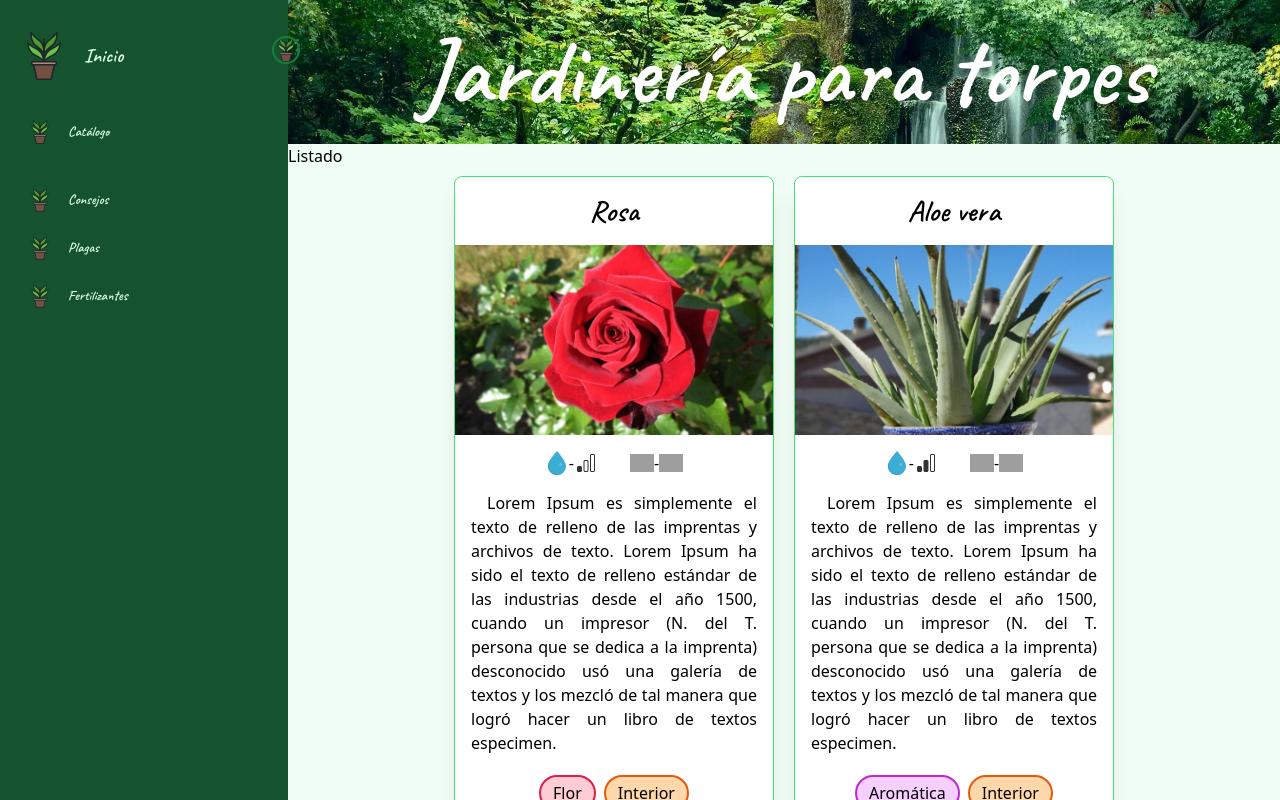
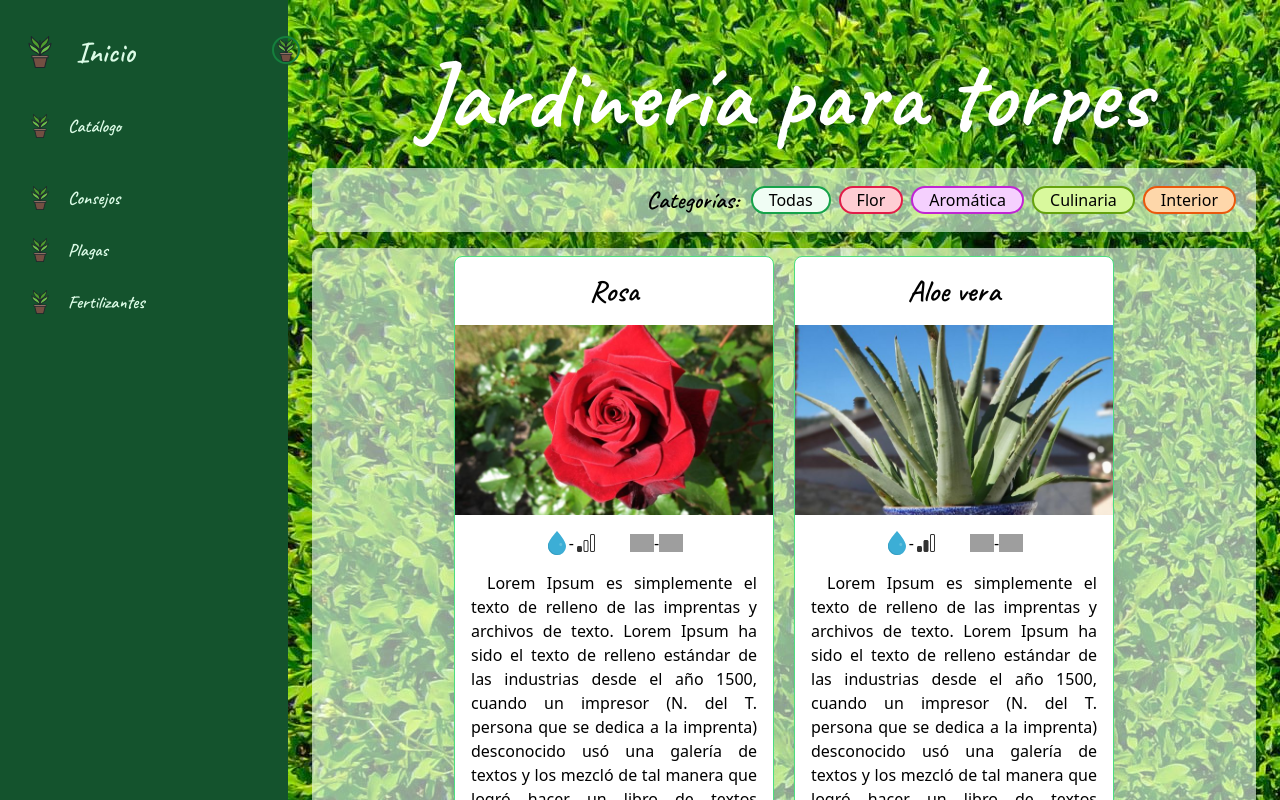
Before and after one commit to irenealcaine/jardineria-para-torpes, a React (Vite) app: page /list in a window 1280 px wide. Shown: the top 800 px of the page. Built offline with nearby package versions, Linux system fonts and the light colour scheme; grey boxes are pictures that could not be loaded.

Commit message:
change bg

```diff
--- /dev/null
+++ b/src/components/Card.jsx
@@ -0,0 +1,31 @@
+import React from 'react'
+import { PlantsData } from '../data/PlantsData'
+import water from '../assets/images/drop.svg'
+import light from '../assets/images/sun.svg'
+
+const Card = () => {
+  return (
+    <>
+      {
+        PlantsData.map((data, id) => {
+          return (
+            <div key={id} className="border border-green-400 shadow-xl rounded-lg md:w-80 w-full bg-white">
+              <p className='text-3xl text-bold text-center py-4 font-caveat'>{data.name}</p>
+              <img src={data.img} alt="" className='w-full' />
+              <div className='flex justify-center mt-4'>
+                <div className='flex items-center px-4'><img src={water} alt="" className='w-6' /> - <img src={data.water} alt="" className='w-6' /> </div>
+                <div className='flex items-center px-4'><img src={light} alt="" className='w-6' /> - <img src={data.light} alt="" className='w-6' /></div>
+              </div>
+              <p className='indent-4 text-justify px-4 mt-4 text-sm md:text-base'>{data.description}</p>
+              <div className='flex justify-center my-4'>
+                {data.categories.map(s => (<p className={`py-1 px-3 rounded-full border-2 m-1 ${s === 'Flor' ? 'border-rose-600 bg-rose-200' : s === 'Aromática' ? 'border-fuchsia-600 bg-fuchsia-200' : s === 'Culinaria' ? 'border-lime-600 bg-lime-200' : 'border-orange-600 bg-orange-200'}`}>{s}</p>))}
+              </div>
+            </div>
+          )
+        })
+      }
+    </>
+  )
+}
+
+export default Card
--- a/src/components/MainHeader.jsx
+++ b/src/components/MainHeader.jsx
@@ -3,8 +3,8 @@ import React from 'react'
 const MainHeader = () => {
   return (
     <>
-      <div className='bg-green-500 w-full px-4 py-4 md:py-6 text-4xl text-center md:text-8xl bg-hero-pattern font-caveat'>
-        <p className='opacity-100 text-white'>Jardinería para torpes</p>
+      <div className='bg-transparent w-full md:py-6 px-4 text-4xl text-center md:text-8xl font-caveat text-white'>
+        <p className=''>Jardinería para torpes</p>
       </div>
     </>
   )
--- a/src/components/SideMenu.jsx
+++ b/src/components/SideMenu.jsx
@@ -16,15 +16,15 @@ const SideMenu = () => {
 
   return (
     <div className='flex z-10 top-0 left-0 fixed md:relative font-caveat'>
-      <div className={`${open ? 'w-72' : 'w-20'} duration-200 h-screen p-5 pt-8 bg-green-900 sticky  top-0 left-0`}>
+      <div className={`${open ? 'w-72' : 'w-20'} duration-200 h-screen p-5 pt-8 bg-green-900 sticky top-0 left-0`}>
         <img src={Plant} className={`absolute cursor-pointer rounded-full -right-3 top-9 h-7 border-2 border-green-700 ${!open && 'rotate-180'}`} onClick={() => setOpen(!open)} />
         <Link
           to={'/'}
-          className='flex items-center'
+          className='flex items-center duration-200 hover:bg-green-400 '
         >
-          <div className='flex gap-x-4 items-center'>
-            <img src={Plant} className={` duration-500 w-12 ${open && 'rotate-[360deg]'}`} />
-            <h1 className={`text-green-100 origin-left font-medium text-xl duration-200 ${!open && 'scale-0'}`}>Inicio</h1>
+          <div className='flex gap-x-4 items-center '>
+            <img src={Plant} className={`duration-500 w-10 p-1 ${open && 'rotate-[360deg]'}`} />
+            <h1 className={`text-green-100 origin-left font-medium text-3xl duration-200 hover:text-green-900 ${!open && 'scale-0'}`}>Inicio</h1>
           </div>
         </Link>
 
@@ -33,7 +33,7 @@ const SideMenu = () => {
             <Link
               to={`${menu.to}`}
               key={index}
-              className={`text-green-100 text-sm flex items-center gap-x-4 cursor-pointer p-2 hover:bg-green-400 ${menu.gap ? 'mt-7' : 'mt-2'}`}
+              className={`text-green-100 text-lg flex items-center gap-x-4 cursor-pointer p-2 hover:bg-green-400 hover:text-green-900 duration-200 ${menu.gap ? 'mt-7' : 'mt-2'}`}
             >
               <img src={`./src/assets/${menu.src}.svg`} className='w-6' />
               <span className={`${!open && 'hidden'} origin-left duration-200`}> {menu.title}</span>
--- a/src/pages/Fertilizers.jsx
+++ b/src/pages/Fertilizers.jsx
@@ -5,9 +5,8 @@ import MainHeader from '../components/MainHeader'
 const Fertilizers = () => {
   return (
     <>
-      <div className="relative md:static z-0">
+      <div className="relative md:static z-0 bg-grass p-6">
         <MainHeader />
-        Fertilizantes
       </div>
     </>
   )
--- a/src/pages/Home.jsx
+++ b/src/pages/Home.jsx
@@ -1,10 +1,11 @@
 import React from 'react'
+import MainHeader from '../components/MainHeader'
 
 const Home = () => {
   return (
     <>
-      <div className="relative md:static z-0">
-        Homeee
+      <div className="relative md:static z-0 bg-grass py-4 md:p-6">
+        <MainHeader />
       </div>
     </>
   )
--- a/src/pages/List.jsx
+++ b/src/pages/List.jsx
@@ -1,35 +1,32 @@
 import React from 'react'
+import Card from '../components/Card'
 import MainHeader from '../components/MainHeader'
-import { PlantsData } from '../data/PlantsData'
-import water from '../assets/images/drop.svg'
-import light from '../assets/images/sun.svg'
+
 
 const List = () => {
   return (
     <>
-      <div className="relative md:static z-0">
+      <div className="relative md:static z-0 bg-grass py-4 md:p-6">
+
         <MainHeader />
-        Listado
-        <div className='flex md:flex-row flex-col items-center justify-center md:items-start md:px-4 px-0.5 py-2 flex-wrap gap-5'>
-          {
-            PlantsData.map((data, id) => {
-              return (
-                <div key={id} className="border border-green-400 shadow-xl rounded-lg md:w-80 w-full mb-4 bg-white">
-                  <p className='text-3xl text-bold text-center py-4 font-caveat'>{data.name}</p>
-                  <img src={data.img} alt="" className='w-full' />
-                  <div className='flex justify-center mt-4'>
-                    <div className='flex items-center px-4'><img src={water} alt="" className='w-6' /> - <img src={data.water} alt="" className='w-6' /> </div>
-                    <div className='flex items-center px-4'><img src={light} alt="" className='w-6' /> - <img src={data.light} alt="" className='w-6' /></div>
-                  </div>
-                  <p className='indent-4 text-justify px-4 mt-4'>{data.description}</p>
-                  <div className='flex justify-center my-4'>
-                    {data.categories.map(s => (<p className={`py-1 px-3 rounded-full border-2 m-1 ${s === 'Flor' ? 'border-rose-600 bg-rose-200' : s === 'Aromática' ? 'border-fuchsia-600 bg-fuchsia-200' : s === 'Culinaria' ? 'border-lime-600 bg-lime-200' : 'border-orange-600 bg-orange-200'}`}>{s}</p>))}
-                  </div>
-                </div>
-              )
-            })
-          }
+
+        <div className='bg-green-50 bg-opacity-60 shadow-2xl rounded-lg mb-4 p-4 flex md:flex-row flex-col justify-end items-center'>
+          <p className='font-caveat text-2xl font-bold'>Categorías:</p>
+
+          <div className='mt-2 md:mt-0 md:ml-2 flex flex-wrap justify-center'>
+            <button className='md:mx-1 border-2 px-4 rounded-full border-green-600 bg-green-50'>Todas</button>
+            <button className='md:mx-1 border-2 px-4 rounded-full border-rose-600 bg-rose-200'>Flor</button>
+            <button className='md:mx-1 border-2 px-4 rounded-full border-fuchsia-600 bg-fuchsia-200'>Aromática</button>
+            <button className='md:mx-1 border-2 px-4 rounded-full border-lime-600 bg-lime-200'>Culinaria</button>
+            <button className='md:mx-1 border-2 px-4 rounded-full border-orange-600 bg-orange-200'>Interior</button>
+          </div>
         </div>
+
+
+        <div className='bg-green-50 bg-opacity-60 shadow-2xl flex md:flex-row flex-col items-center justify-center md:items-start md:px-4 md:py-2 p-0.5 flex-wrap gap-5 rounded-lg'>
+          <Card />
+        </div>
+
       </div>
     </>
   )
--- a/src/pages/Plagues.jsx
+++ b/src/pages/Plagues.jsx
@@ -4,9 +4,8 @@ import MainHeader from '../components/MainHeader'
 const Plagues = () => {
   return (
     <>
-      <div className="relative md:static z-0">
+      <div className="relative md:static z-0 bg-grass p-6">
         <MainHeader />
-        Plagas
       </div>
     </>
   )
--- a/src/pages/Tips.jsx
+++ b/src/pages/Tips.jsx
@@ -4,9 +4,8 @@ import React from 'react'
 const Tips = () => {
   return (
     <>
-      <div className="relative md:static z-0">
+      <div className="relative md:static z-0 bg-grass p-6">
         <MainHeader />
-        Consejos
       </div>
     </>
   )
--- a/tailwind.config.cjs
+++ b/tailwind.config.cjs
@@ -7,7 +7,7 @@ module.exports = {
     extend: {
       backgroundImage: {
         'hero-pattern': "url('./src/assets/images/hero2.webp')",
-        'footer-texture': "url('/img/footer-texture.png')",
+        'grass': "url('./src/assets/images/grass.jpg')",
       },
       fontFamily: {
         'caveat': ['Caveat', 'sans-serif'],
```
Also changed, not shown: src/assets/images/grass.jpg (added).
